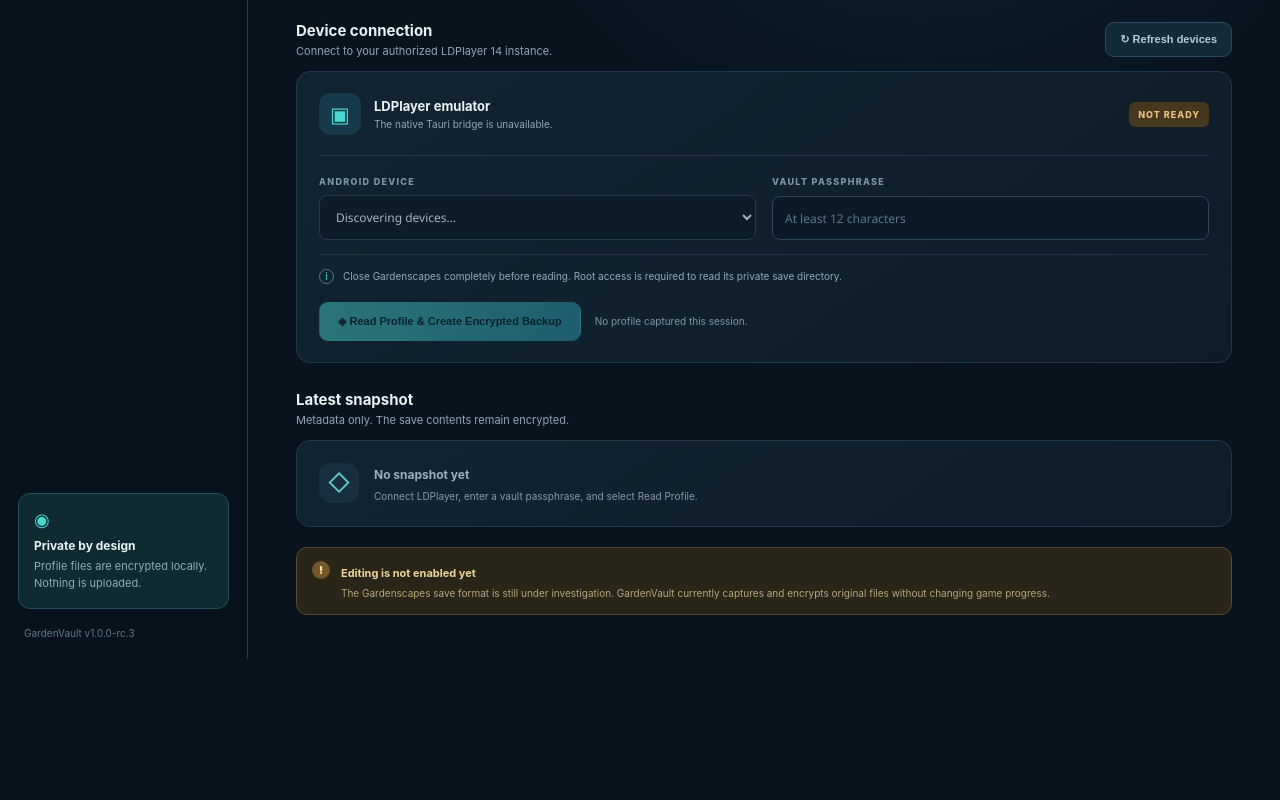
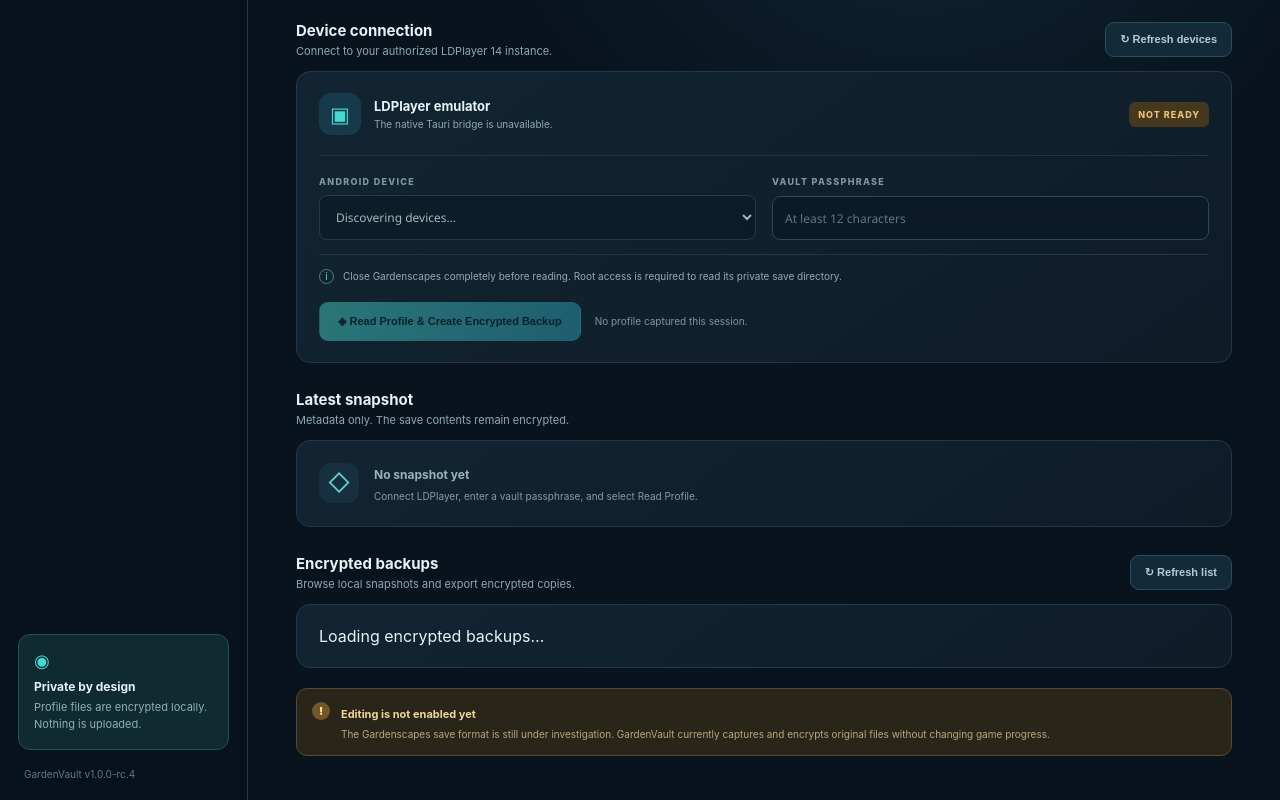
Before and after one commit to nicolelodeontv/gardenvault, a website: page ui/index.html in a window 1280 px wide. Shown: the part 326-1126 px from the top of the page. Before the commit the page ends 985 px from the top, so only its background shows below. Drawn offline with Linux system fonts and the light colour scheme.

Commit message:
feat: add encrypted backup browser UI

```diff
--- a/ui/index.html
+++ b/ui/index.html
@@ -15,10 +15,10 @@
     <div class="nav-label">WORKSPACE</div>
     <button class="nav-item active" type="button"><span>▦</span> Overview</button>
     <button class="nav-item" type="button"><span>◈</span> Profiles <em>NEW</em></button>
-    <button class="nav-item" type="button"><span>▤</span> Encrypted backups</button>
+    <button id="backupsNav" class="nav-item" type="button"><span>▤</span> Encrypted backups</button>
     <div class="sidebar-bottom">
       <div class="privacy-card"><span class="privacy-icon">◉</span><strong>Private by design</strong><p>Profile files are encrypted locally. Nothing is uploaded.</p></div>
-      <div class="version">GardenVault v1.0.0-rc.3</div>
+      <div class="version">GardenVault v1.0.0-rc.4</div>
     </div>
   </aside>
   <main class="main">
@@ -36,6 +36,8 @@
     </section>
     <section class="section-head lower-head"><div><h3>Latest snapshot</h3><p>Metadata only. The save contents remain encrypted.</p></div></section>
     <section id="resultPanel" class="panel result-panel empty"><div class="empty-icon">◇</div><div><strong>No snapshot yet</strong><p>Connect LDPlayer, enter a vault passphrase, and select Read Profile.</p></div></section>
+    <section class="section-head vault-heading"><div><h3>Encrypted backups</h3><p>Browse local snapshots and export encrypted copies.</p></div><button id="refreshVaults" class="button secondary" type="button">↻ Refresh list</button></section>
+    <section id="vaultList" class="panel vault-list"><div class="vault-empty">Loading encrypted backups…</div></section>
     <section class="notice"><span>!</span><div><strong>Editing is not enabled yet</strong><p>The Gardenscapes save format is still under investigation. GardenVault currently captures and encrypts original files without changing game progress.</p></div></section>
   </main>
 </div>
```
